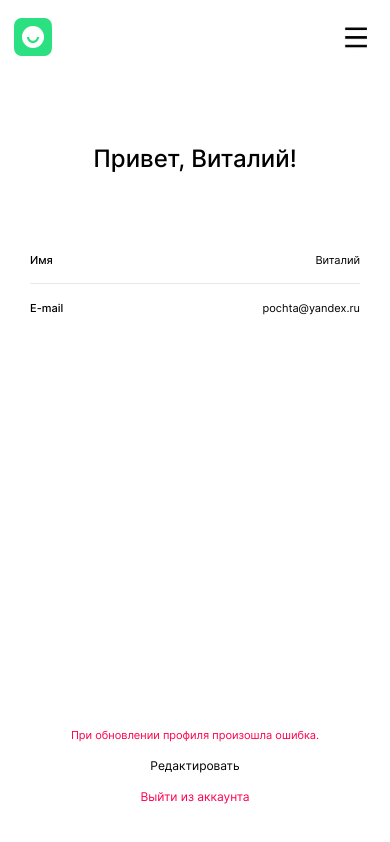
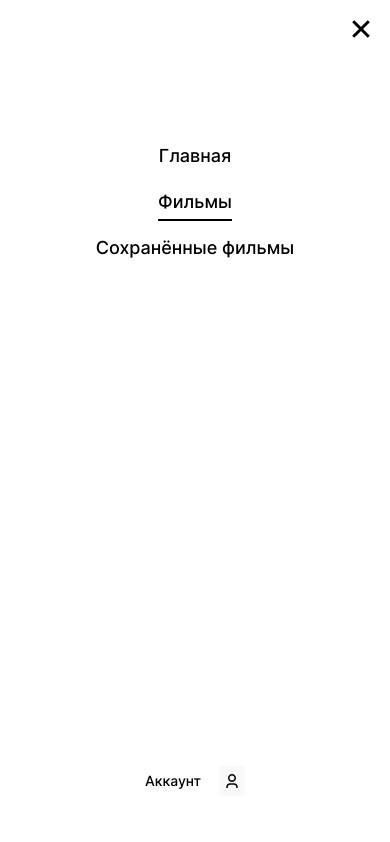
Before and after one commit to JekaEvgeniy/movies-explorer-frontend, a React (Create React App) app: page /profile in a window 390 px wide. Both pictures are taken after a click on the button "Открыть мобильное меню". Built offline with nearby package versions, Linux system fonts and the light colour scheme.

Commit message:
toggle mobile menu

```diff
--- a/src/components/App/App.js
+++ b/src/components/App/App.js
@@ -1,4 +1,4 @@
-import React, { useEffect, useState } from 'react';
+import React from 'react';
 import { Route, Routes } from "react-router-dom";
 
 import Main from "../Main/Main";
--- a/src/components/Header/Header.js
+++ b/src/components/Header/Header.js
@@ -1,5 +1,7 @@
 import React from 'react';
 import { Link } from "react-router-dom";
+import { useState } from 'react';
+
 import Navigation from "../Navigation/Navigation";
 
 import HeaderBurger from '../HeaderBurger/HeaderBurger';
@@ -8,6 +10,9 @@ import HeaderProfileNav from '../HeaderProfileNav/HeaderProfileNav';
 import headerLogo from '../../images/header/logo.svg'
 
 function Header({ ...props }) {
+
+  const [isMenuOpened, setIsMenuOpened] = useState(false);
+
   return (
     <header className="header header_theme_blue">
       <Link to="/" className="header__logo">
@@ -23,8 +28,8 @@ function Header({ ...props }) {
       {
        (props.isPageMovies || props.isPageProfile) && (
           <>
-          <HeaderBurger />
-          <HeaderProfileNav />
+            <HeaderBurger setIsMenuOpened={setIsMenuOpened} />
+            <HeaderProfileNav isOpen={isMenuOpened} setIsMenuOpened={setIsMenuOpened}  />
           </>
         )
       }
--- a/src/components/HeaderBurger/HeaderBurger.js
+++ b/src/components/HeaderBurger/HeaderBurger.js
@@ -1,10 +1,9 @@
 import React from "react";
-
 import Sprite from '../../images/common/sprite.svg';
 
-function HeaderBurger(){
+function HeaderBurger({ setIsMenuOpened }){
   return (
-    <button className="header__burger" type="button" aria-label="Открыть мобильное меню">
+    <button className="header__burger" onClick={() => setIsMenuOpened(true)} type="button" aria-label="Открыть мобильное меню">
       <svg className="image-contain" xmlns="http://www.w3.org/2000/svg">
         <use href={`${Sprite}#header-burger`}></use>
       </svg>
--- a/src/components/HeaderProfileNav/HeaderProfileNav.js
+++ b/src/components/HeaderProfileNav/HeaderProfileNav.js
@@ -2,27 +2,32 @@ import React from "react";
 import { Link } from "react-router-dom";
 import Sprite from '../../images/common/sprite.svg';
 
-function HeaderProfileNav(){
+function HeaderProfileNav({ isOpen, setIsMenuOpened }){
+
   return (
-    <nav className="header-profile-nav">
-      <button className="header-profile-nav__button-close" type="button" aria-label="Закрыть мобильное меню">
+    <nav className={`header-profile-nav ${isOpen ? 'header-profile-nav_active' : ''}`}>
+      <button className="header-profile-nav__button-close" onClick={() => setIsMenuOpened(false)}  type="button" aria-label="Закрыть мобильное меню">
         <svg className="image-contain" xmlns="http://www.w3.org/2000/svg">
           <use href={`${Sprite}#header-profile-nav-button-close`}></use>
         </svg>
       </button>
       <ul className="header-profile-nav-items">
         <li className="header-profile-nav-items__item header-profile-nav-items__item_hidden-desktop">
-          <Link to="/" className="header-profile-nav__link">Главная</Link>
+          <Link to="/" className="header-profile-nav__link"
+            onClick={() => setIsMenuOpened(false)}>Главная</Link>
         </li>
 
         <li className="header-profile-nav-items__item">
-          <Link to="/movies" className="header-profile-nav__link header-profile-nav__link_active">Фильмы</Link>
+          <Link to="/movies" className="header-profile-nav__link header-profile-nav__link_active"
+            onClick={() => setIsMenuOpened(false)}>Фильмы</Link>
         </li>
         <li className="header-profile-nav-items__item">
-          <Link to="/saved-movies" className="header-profile-nav__link">Сохранённые фильмы</Link>
+          <Link to="/saved-movies" className="header-profile-nav__link"
+            onClick={() => setIsMenuOpened(false)}>Сохранённые фильмы</Link>
         </li>
         <li className="header-profile-nav-items__item header-profile-nav-items__item_pos-right">
-          <Link to="/profile" className="header-profile-nav__link header-profile-nav__link_type-profile">
+          <Link to="/profile" className="header-profile-nav__link header-profile-nav__link_type-profile"
+            onClick={() => setIsMenuOpened(false)}>
             Аккаунт
             <span className="header-profile-nav__link-ico">
               <svg className="image-contain" xmlns="http://www.w3.org/2000/svg">
```
